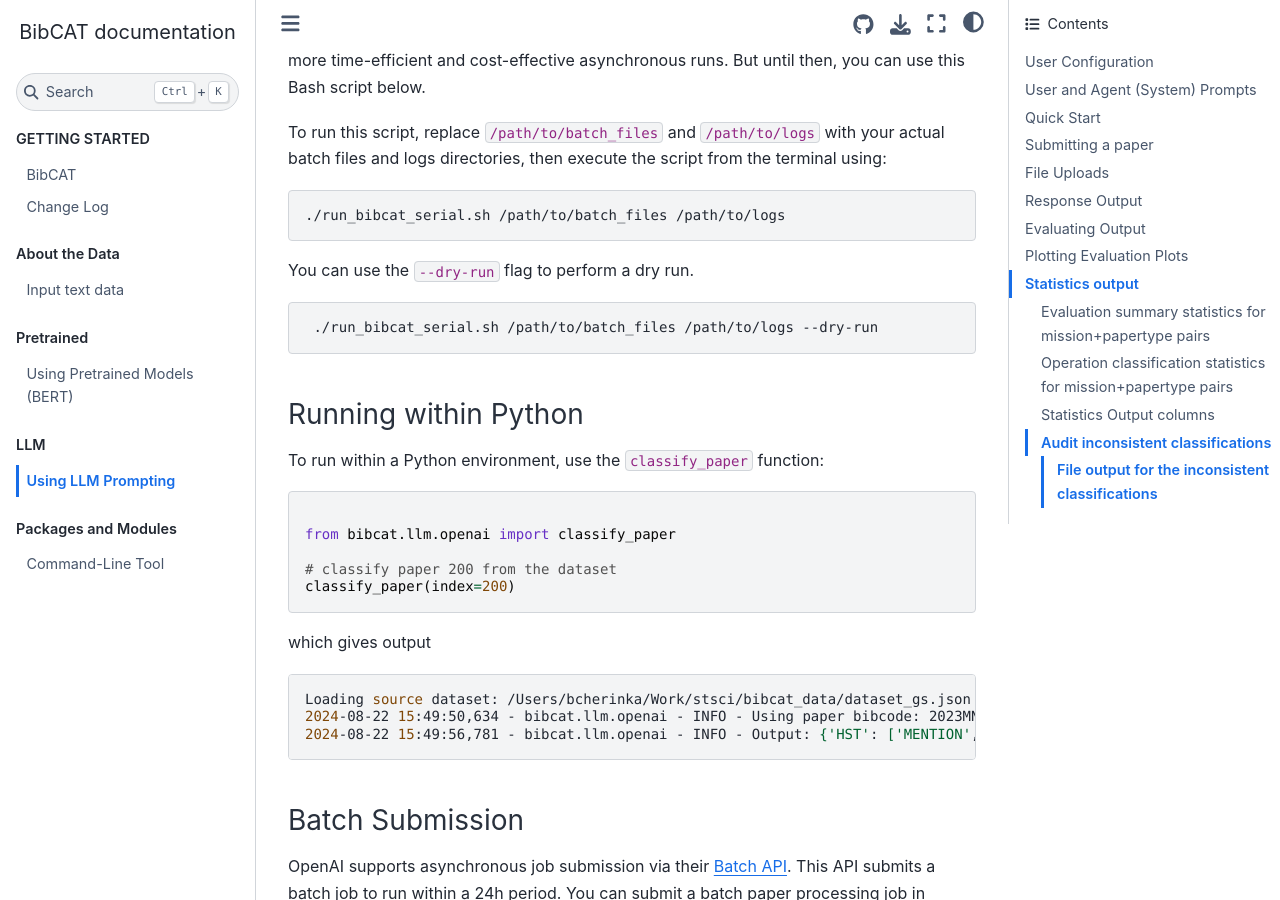
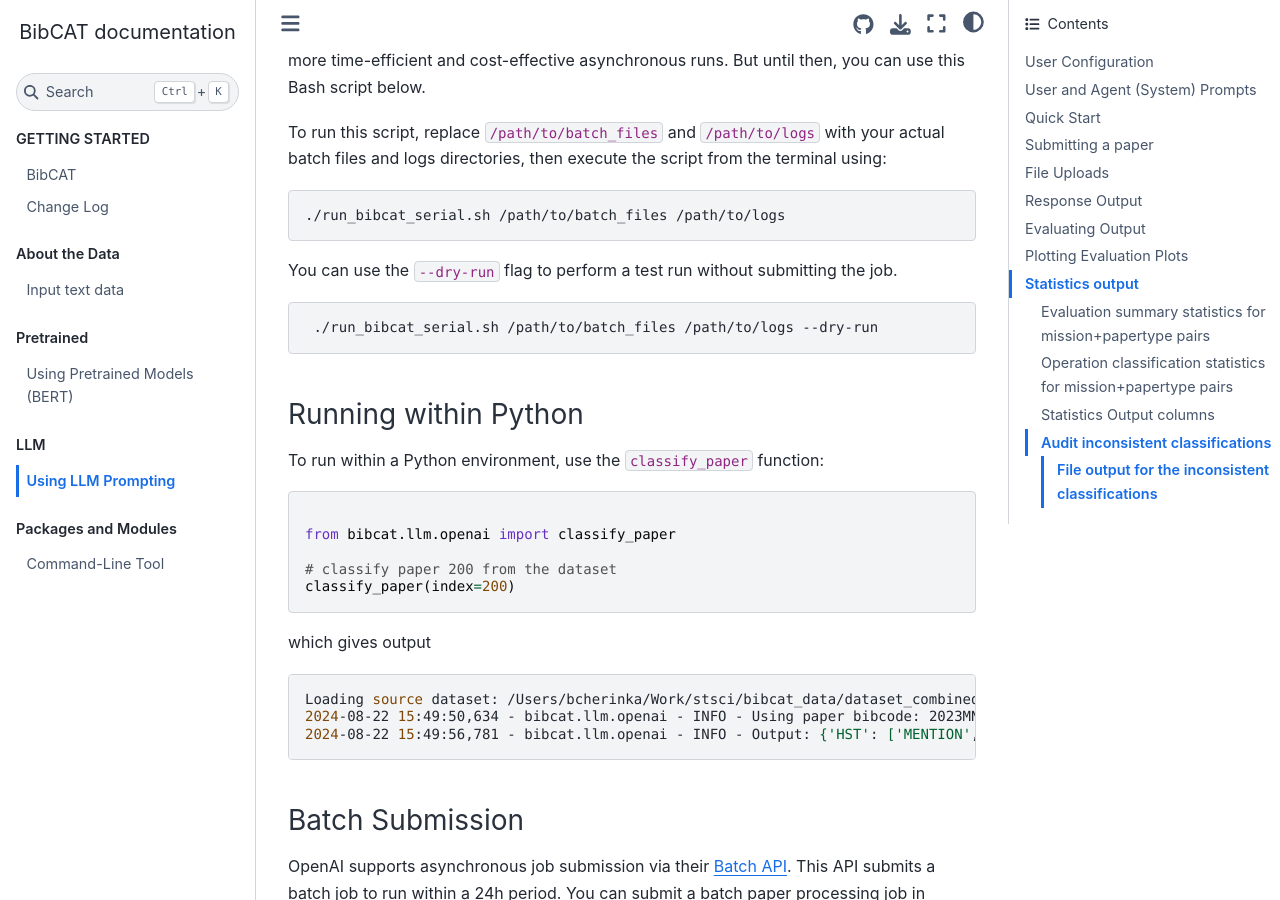
Before and after one commit to spacetelescope/bibcat, a Sphinx documentation site: the page built from docs/llm.md, in a window 1280 px wide and 900 px high, scrolled down 3183 px. Built offline with Sphinx 7.4.7 and the Sphinx Book theme 1.1.4, drawn with Linux system fonts in a browser that asks for light colours; pages that are not in the unit, such as notebooks, are missing from menus; some of the changed text lies outside the part shown.

Commit message:
added some texts back

````diff
--- a/docs/llm.md
+++ b/docs/llm.md
@@ -102,7 +102,7 @@ To run this script, replace `/path/to/batch_files` and `/path/to/logs` with your
 ./run_bibcat_serial.sh /path/to/batch_files /path/to/logs
 
 ```
-You can use the `--dry-run` flag to perform a dry run.
+You can use the `--dry-run` flag to perform a test run without submitting the job.
 
 ```bash
  ./run_bibcat_serial.sh /path/to/batch_files /path/to/logs --dry-run
@@ -120,7 +120,7 @@ classify_paper(index=200)
 ```
 which gives output
 ```bash
-Loading source dataset: /Users/bcherinka/Work/stsci/bibcat_data/dataset_gs.json
+Loading source dataset: /Users/bcherinka/Work/stsci/bibcat_data/dataset_combined_all_2018-2023.json
 2024-08-22 15:49:50,634 - bibcat.llm.openai - INFO - Using paper bibcode: 2023MNRAS.518..456D
 2024-08-22 15:49:56,781 - bibcat.llm.openai - INFO - Output: {'HST': ['MENTION', [0.3, 0.7]], 'JWST': ['SCIENCE', [0.9, 0.1]]}
 ```
@@ -338,7 +338,7 @@ llms:
 - Running `bibcat llm run -i 0 -v` in verbose mode produces:
 
 ```bash
-Loading source dataset: /path/to/dataset.json
+Loading source dataset: /Users/bcherinka/Work/stsci/bibcat_data/dataset_combined_all_2018-2023.json
 INFO - Using paper bibcode: 2023Natur.616..266L
 WARNING - Error in prompt JSON response. Cannot convert output.
 INFO - Agent Prompt: You are an professional expert on whales.  You are also witty and always respond with a clever pun.
````
